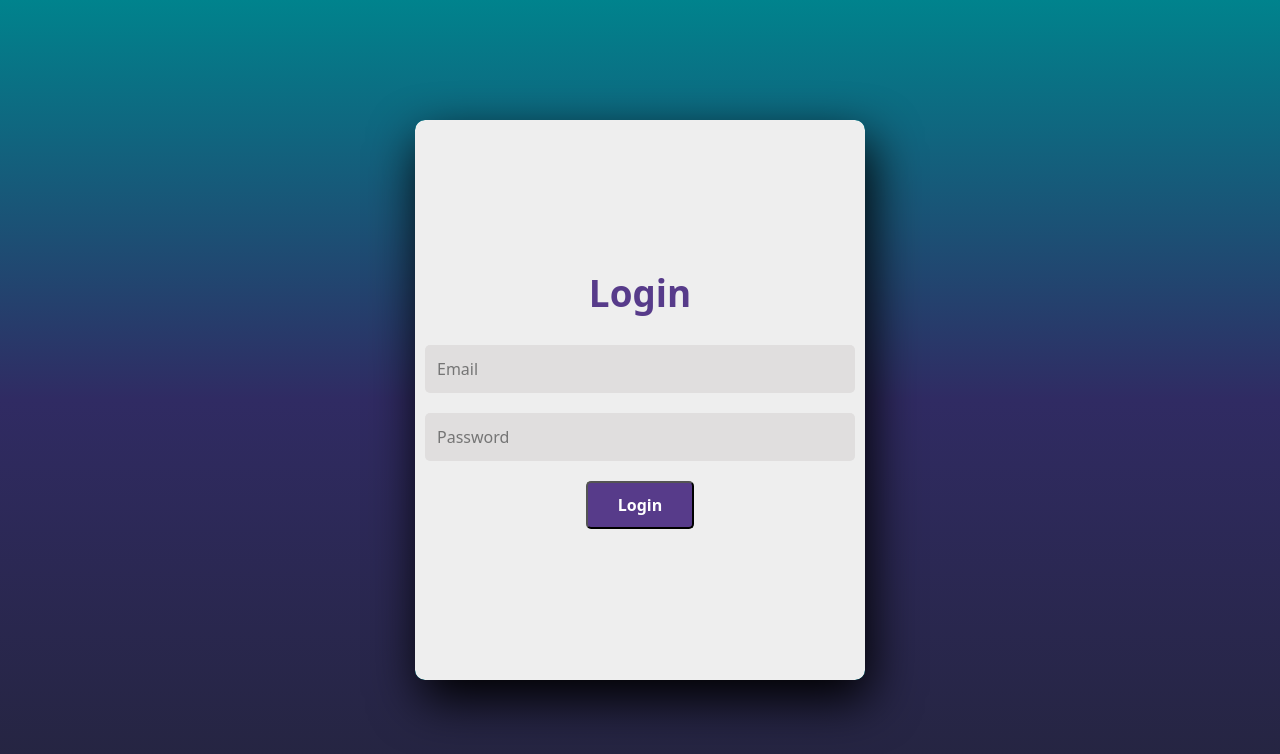
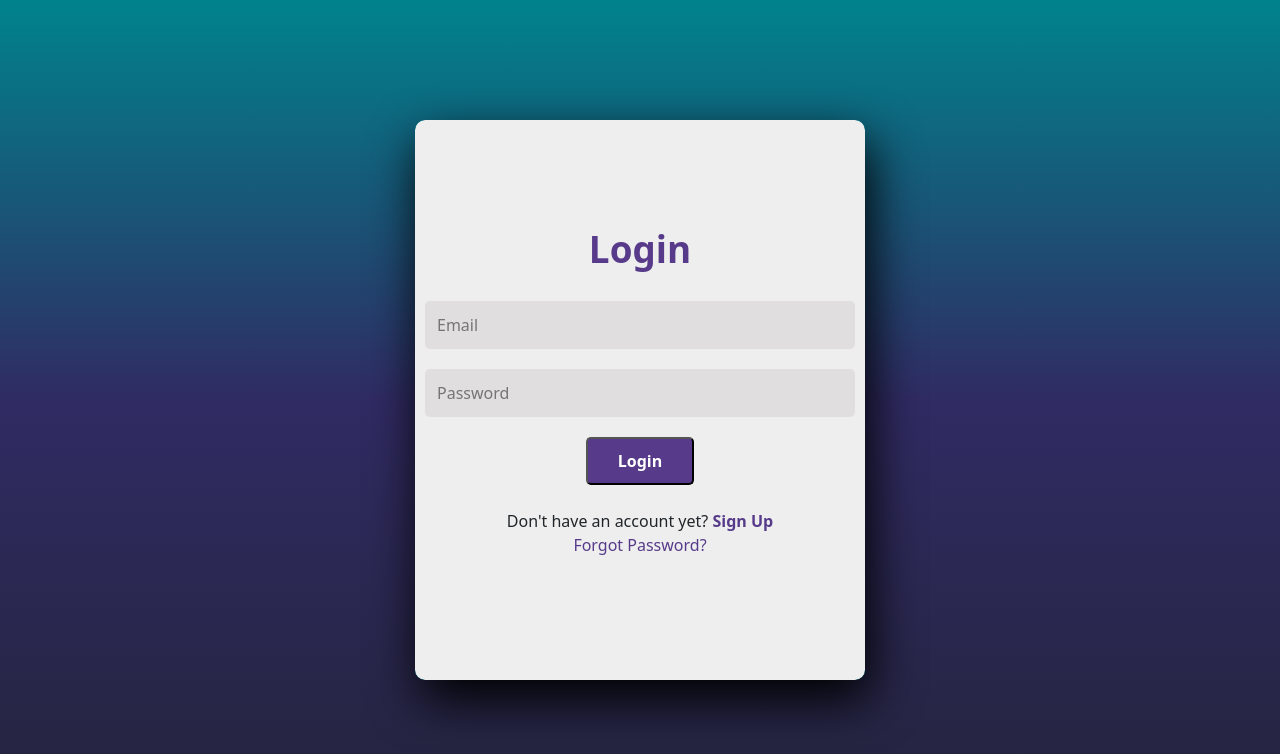
Before and after one commit to devtescode/Front_end_datasite, a React (Vite) app: page /login in a window 1280 px wide. Shown: the top 754 px of the page. Built offline with nearby package versions, Linux system fonts and the light colour scheme.

Commit message:
update signup page add some feautures to it

```diff
--- a/src/components/Loginpage/Login.jsx
+++ b/src/components/Loginpage/Login.jsx
@@ -51,6 +51,9 @@ const Login = () => {
     },
   });
 
+  const GotoSignupBtn =()=>{
+    navigate("/register")
+  }
   return (
     <div className='container_main'>
       <div className='main'>
@@ -87,6 +90,15 @@ const Login = () => {
               </button>
             </div>
           </form>
+
+          <div className='mt-4'>
+            <div>
+              <span>Don't have an account yet? <span className='fw-bold' onClick={GotoSignupBtn} style={{ color: "#573b8a", cursor: "pointer" }}>Sign Up</span></span>
+            </div>
+            <div className='text-center'>
+              <p style={{ color: "#573b8a", cursor: "pointer" }}>Forgot Password?</p>
+            </div>
+          </div>
         </div>
       </div>
     </div>
```
